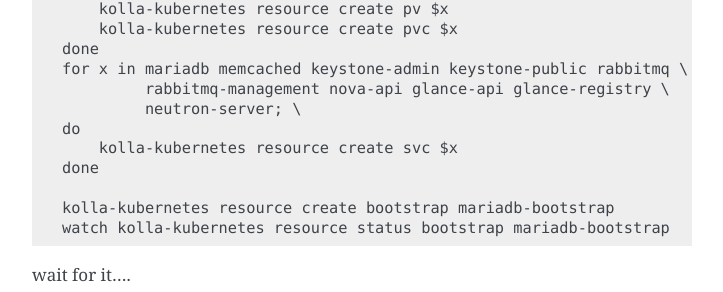
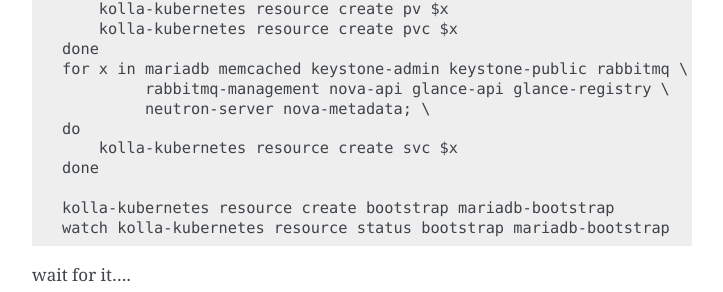
Before and after one commit to openstack-archive/kolla-kubernetes, a Sphinx documentation site: the page built from doc/source/minikube.rst, in a window 1280 px wide and 1400 px high, scrolled down 840 px. Shown: the part 658-950 px from the top of the window, without its empty margins (388-1111 px from the left). Built offline with Sphinx 7.4.7, drawn with Linux system fonts in a browser that asks for light colours; some of the changed text lies outside the part shown.

Commit message:
More test stuff and create nova-metadata svc.
TrivialFix

Change-Id: Ib3b3115c7f4e12e8d2f4bf48bddded17ea700f8d

```diff
--- a/doc/source/minikube.rst
+++ b/doc/source/minikube.rst
@@ -82,7 +82,7 @@ wait until you get a prompt...
     done
     for x in mariadb memcached keystone-admin keystone-public rabbitmq \
              rabbitmq-management nova-api glance-api glance-registry \
-             neutron-server; \
+             neutron-server nova-metadata; \
     do
         kolla-kubernetes resource create svc $x
     done
```
Also changed, not shown: other parts of doc/source/minikube.rst (+12 -0 lines).
